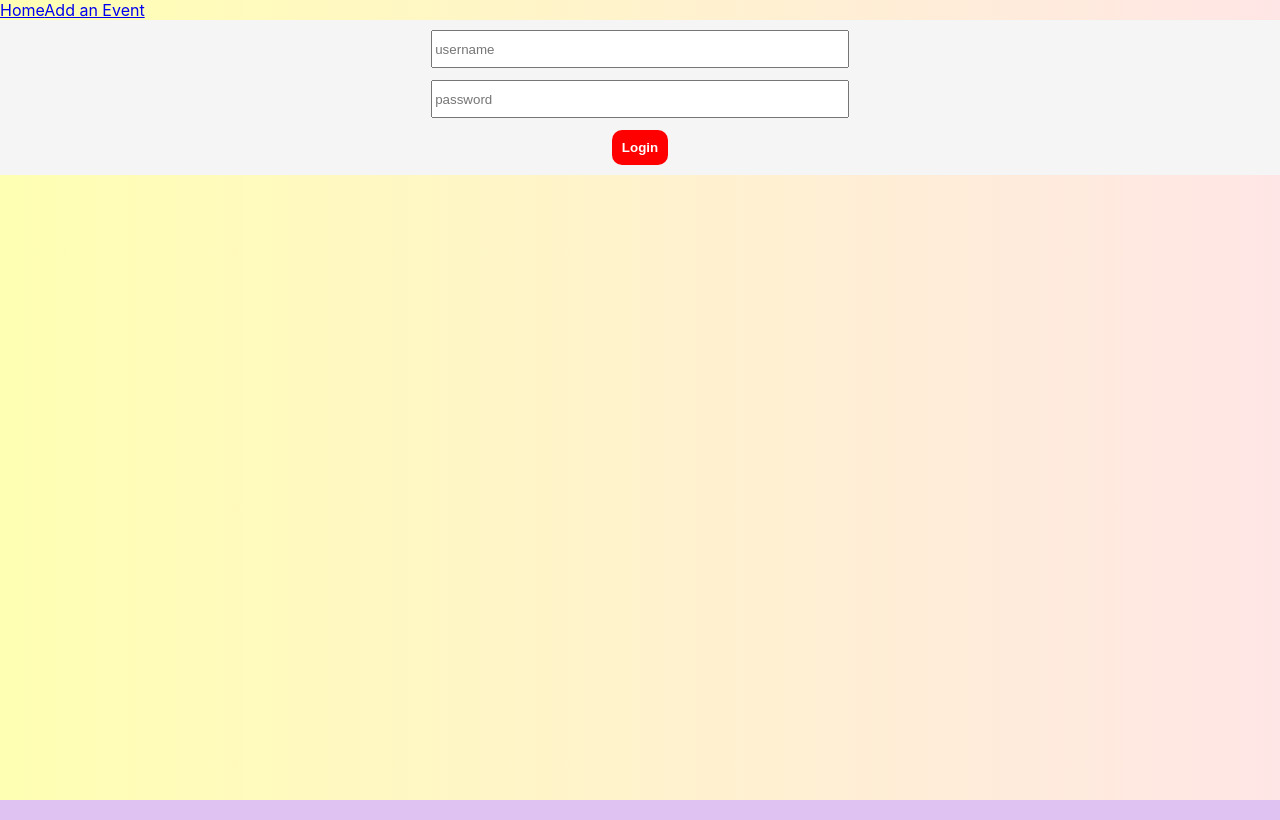
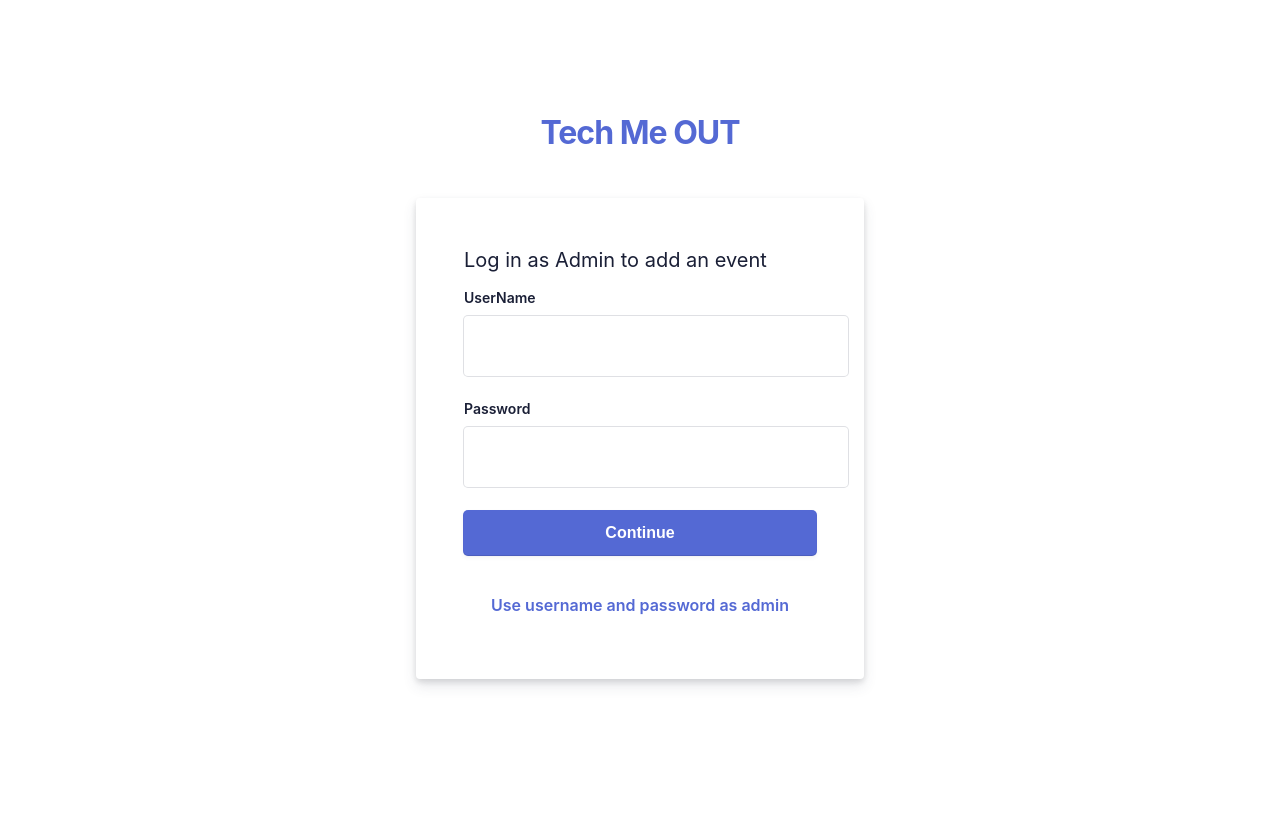
Before and after one commit to MICHAELMUNAVU83/events-trial, a React (Create React App) app: page /form in a window 1280 px wide. Built offline with nearby package versions, Linux system fonts and the light colour scheme; data requests are answered from the project's data file.

Commit message:
Finished styling log in form

```diff
--- a/src/EventCard.css
+++ b/src/EventCard.css
@@ -103,6 +103,7 @@ body {
 .btn .price,
 .shopping-cart {
   background: #333;
+  color: white;
   border: 0;
   margin: 0;
 }
@@ -123,6 +124,7 @@ body {
 
 .btn .buy {
   z-index: 3;
+  color: white;
   opacity: 1;
   font-weight: bolder;
 }
--- a/src/Login.css
+++ b/src/Login.css
@@ -1,25 +1,225 @@
-.form {
+.body {
+  min-height: 50%;
+  background-color: #ffffff;
+  padding: 0;
+  margin: 0;
+  color: #1a1f36;
+  box-sizing: border-box;
+  word-wrap: break-word;
+  font-family: -apple-system, BlinkMacSystemFont, Segoe UI, Roboto,
+    Helvetica Neue, Ubuntu, sans-serif;
+}
+h1 {
+  letter-spacing: -1px;
+}
+a {
+  color: #5469d4;
+  text-decoration: unset;
+}
+.login-root {
+  background: #fff;
   display: flex;
+  width: 100%;
+  min-height: 100vh;
+  overflow: hidden;
+}
+.loginbackground {
+  min-height: 692px;
+  position: fixed;
+  bottom: 0;
+  left: 0;
+  right: 0;
+  top: 0;
+  z-index: 0;
+  overflow: hidden;
+}
+.flex-flex {
+  display: flex;
+}
+.align-center {
+  align-items: center;
+}
+.center-center {
+  align-items: center;
   justify-content: center;
+}
+.box-root {
+  box-sizing: border-box;
+}
+.flex-direction--column {
+  -ms-flex-direction: column;
+  flex-direction: column;
+}
+.loginbackground-gridContainer {
+  display: -ms-grid;
+  display: grid;
+  -ms-grid-columns: [start] 1fr [left-gutter] (86.6px) [ ] [left-gutter] 1fr
+    [end];
+  transform: rotate(-12deg) skew(-12deg);
+}
+.box-divider--light-all-2 {
+  box-shadow: inset 0 0 0 2px #e3e8ee;
+}
+.box-background--blue {
+  background-color: #5469d4;
+}
+.box-background--white {
+  background-color: #ffffff;
+}
+.box-background--blue800 {
+  background-color: #212d63;
+}
+.box-background--gray100 {
+  background-color: #e3e8ee;
+}
+.box-background--cyan200 {
+  background-color: #7fd3ed;
+}
+.padding-top--64 {
+  padding-top: 64px;
+}
+.padding-top--24 {
+  padding-top: 24px;
+}
+.padding-top--48 {
+  padding-top: 48px;
+}
+.padding-bottom--24 {
+  padding-bottom: 24px;
+}
+.padding-horizontal--48 {
+  padding: 48px;
+}
+.padding-bottom--15 {
+  padding-bottom: 15px;
+}
+
+.flex-justifyContent--center {
+  -ms-flex-pack: center;
+  justify-content: center;
+}
+
+.formbg {
+  margin: 0px auto;
+  width: 100%;
+  max-width: 448px;
+  background: white;
+  border-radius: 4px;
+  box-shadow: rgba(60, 66, 87, 0.12) 0px 7px 14px 0px,
+    rgba(0, 0, 0, 0.12) 0px 3px 6px 0px;
+}
+span {
+  display: block;
+  font-size: 20px;
+  line-height: 28px;
+  color: #1a1f36;
+}
+label {
+  margin-bottom: 10px;
+}
+.reset-pass a,
+label {
+  font-size: 14px;
+  font-weight: 600;
+  display: block;
+}
+.reset-pass > a {
+  text-align: right;
+  margin-bottom: 10px;
+}
+.grid--50-50 {
+  display: grid;
+  grid-template-columns: 50% 50%;
   align-items: center;
-  flex-direction: column;
-  height: 100%;
+}
 
-  background-color: #f5f5f5;
+.field input {
+  font-size: 16px;
+  line-height: 28px;
+  padding: 8px 16px;
+  width: 100%;
+  min-height: 44px;
+  border: unset;
+  border-radius: 4px;
+  outline-color: rgb(84 105 212 / 0.5);
+  background-color: rgb(255, 255, 255);
+  box-shadow: rgba(0, 0, 0, 0) 0px 0px 0px 0px, rgba(0, 0, 0, 0) 0px 0px 0px 0px,
+    rgba(0, 0, 0, 0) 0px 0px 0px 0px, rgba(60, 66, 87, 0.16) 0px 0px 0px 1px,
+    rgba(0, 0, 0, 0) 0px 0px 0px 0px, rgba(0, 0, 0, 0) 0px 0px 0px 0px,
+    rgba(0, 0, 0, 0) 0px 0px 0px 0px;
 }
-.form input {
-  margin-top: 10px;
-  width: 32%;
-  height: 2rem;
-  margin-bottom: 2px;
+
+input[type="submit"] {
+  background-color: rgb(84, 105, 212);
+  box-shadow: rgba(0, 0, 0, 0) 0px 0px 0px 0px, rgba(0, 0, 0, 0) 0px 0px 0px 0px,
+    rgba(0, 0, 0, 0.12) 0px 1px 1px 0px, rgb(84, 105, 212) 0px 0px 0px 1px,
+    rgba(0, 0, 0, 0) 0px 0px 0px 0px, rgba(0, 0, 0, 0) 0px 0px 0px 0px,
+    rgba(60, 66, 87, 0.08) 0px 2px 5px 0px;
+  color: #fff;
+  font-weight: 600;
+  cursor: pointer;
 }
-.form button {
-  margin-top: 10px;
-  margin-bottom: 10px;
-  font-weight: bolder;
-  border: none;
-  background-color: red;
-  padding: 10px;
-  color: white;
-  border-radius: 10px;
+.field-checkbox input {
+  width: 20px;
+  height: 15px;
+  margin-right: 5px;
+  box-shadow: unset;
+  min-height: unset;
 }
+.field-checkbox label {
+  display: flex;
+  align-items: center;
+  margin: 0;
+}
+p.ssolink {
+  display: block;
+  text-align: center;
+  font-weight: 600;
+  color: #5469d4;
+}
+.footer-link span {
+  font-size: 14px;
+  text-align: center;
+}
+.listing a {
+  color: #697386;
+  font-weight: 600;
+  margin: 0 10px;
+}
+
+.animationRightLeft {
+  animation: animationRightLeft 2s ease-in-out infinite;
+}
+.animationLeftRight {
+  animation: animationLeftRight 2s ease-in-out infinite;
+}
+.tans3s {
+  animation: animationLeftRight 3s ease-in-out infinite;
+}
+.tans4s {
+  animation: animationLeftRight 4s ease-in-out infinite;
+}
+
+@keyframes animationLeftRight {
+  0% {
+    transform: translateX(0px);
+  }
+  50% {
+    transform: translateX(1000px);
+  }
+  100% {
+    transform: translateX(0px);
+  }
+}
+
+@keyframes animationRightLeft {
+  0% {
+    transform: translateX(0px);
+  }
+  50% {
+    transform: translateX(-1000px);
+  }
+  100% {
+    transform: translateX(0px);
+  }
+}
--- a/src/components/Login.js
+++ b/src/components/Login.js
@@ -1,5 +1,5 @@
 import React, { useState } from "react";
-import "../Login.css"
+import "../Login.css";
 function Login({ isLogin, setIsLogin }) {
   const [username, setUsername] = useState("");
   const [password, setPassword] = useState("");
@@ -12,24 +12,164 @@ function Login({ isLogin, setIsLogin }) {
     }
   };
   return (
-    <div className="form">
+    <div className="body">
+      <div className="login-root">
+        <div
+          className="box-root flex-flex flex-direction--column"
+          style={{ minHeight: "100vh", flexGrow: "1" }}
+        >
+          <div className="loginbackground box-background--white padding-top--64">
+            <div className="loginbackground-gridContainer">
+              <div
+                className="box-root flex-flex"
+                style={{ gridArea: "top / start / 8 / end" }}
+              >
+                <div
+                  className="box-root"
+                  style={{
+                    backgroundImage:
+                      "linear-gradient(white 0%, rgb(247, 250, 252) 33%)",
+                    flexGrow: "1",
+                  }}
+                ></div>
+              </div>
+              <div
+                className="box-root flex-flex"
+                style={{ gridArea: "4 / 2 / auto / 5" }}
+              >
+                <div
+                  className="box-root box-divider--light-all-2 animationLeftRight tans3s"
+                  style={{ flexGrow: "1" }}
+                ></div>
+              </div>
+              <div
+                className="box-root flex-flex"
+                style={{ gridArea: "6 / start / auto / 2" }}
+              >
+                <div
+                  className="box-root box-background--blue800"
+                  style={{ flexGrow: "1" }}
+                ></div>
+              </div>
+              <div
+                className="box-root flex-flex"
+                style={{ gridArea: "7 / start / auto / 4" }}
+              >
+                <div
+                  className="box-root box-background--blue animationLeftRight"
+                  style={{ flexGrow: "1" }}
+                ></div>
+              </div>
+              <div
+                className="box-root flex-flex"
+                style={{ gridArea: "8 / 4 / auto / 6" }}
+              >
+                <div
+                  className="box-root box-background--gray100 animationLeftRight tans3s"
+                  style={{ flexGrow: "1" }}
+                ></div>
+              </div>
+              <div
+                className="box-root flex-flex"
+                style={{ gridArea: "2 / 15 / auto / end" }}
+              >
+                <div
+                  className="box-root box-background--cyan200 animationRightLeft tans4s"
+                  style={{ flexGrow: "1" }}
+                ></div>
+              </div>
+              <div
+                className="box-root flex-flex"
+                style={{ gridArea: "3 / 13 / auto / 15" }}
+              >
+                <div
+                  className="box-root box-background--blue animationRightLeft"
+                  style={{ flexGrow: "1" }}
+                ></div>
+              </div>
+              <div
+                className="box-root flex-flex"
+                style={{ gridArea: "4 / 11 / auto / 13" }}
+              >
+                <div
+                  className="box-root box-background--gray100 animationRightLeft tans4s"
+                  style={{ flexGrow: "1" }}
+                ></div>
+              </div>
+              <div
+                className="box-root flex-flex"
+                style={{ gridArea: "5 / 9 / auto / 11" }}
+              >
+                <div
+                  className="box-root box-divider--light-all-2 animationRightLeft tans3s"
+                  style={{ flexGrow: "1" }}
+                ></div>
+              </div>
+            </div>
+          </div>
+          <div
+            className="box-root padding-top--24 flex-flex flex-direction--column"
+            style={{ flexGrow: "1", zIndex: "9", position: "relative" }}
+          >
+            <div className="box-root padding-top--48 padding-bottom--24 flex-flex flex-justifyContent--center">
+              <h1>
+                <a href="http://blog.stackfindover.com/" rel="dofollow">
+                  Tech Me OUT
+                </a>
+              </h1>
+            </div>
+            <div className="formbg-outer">
+              <div className="formbg">
+                <div className="formbg-inner padding-horizontal--48">
+                  <span className="padding-bottom--15">
+                    Log in as Admin to add an event
+                  </span>
+                  <form id="stripe-login">
+                    <div className="field padding-bottom--24">
+                      <label for="name">UserName</label>
                       <input
+                        type="text"
+                        name="name"
                         value={username}
                         onChange={(e) => {
                           setUsername(e.target.value);
                         }}
+                      />
+                    </div>
+                    <div className="field padding-bottom--24">
+                      <div className="grid--50-50">
+                        <label for="password">Password</label>
+                      </div>
+                      <input
                         type="text"
-        placeholder="username"
-      />
-      <input
+                        name="password"
                         value={password}
                         onChange={(e) => {
                           setPassword(e.target.value);
                         }}
-        type="text"
-        placeholder="password"
                       />
-      <button onClick={handleSubmit}>Login</button>
+                    </div>
+
+                    <div className="field padding-bottom--24">
+                      <input
+                        type="submit"
+                        name="submit"
+                        value="Continue"
+                        onClick={handleSubmit}
+                      />
+                    </div>
+                    <div className="field">
+                      <p className="ssolink" href="#">
+                        Use username and password as admin
+                      </p>
+                    </div>
+                  </form>
+                </div>
+              </div>
+            </div>
+          </div>
+        </div>
+      </div>
     </div>
   );
 }
```
Also changed, not shown: src/components/Try.js (+19 -1 lines). Lines whose indentation alone changed are shown as unchanged.
